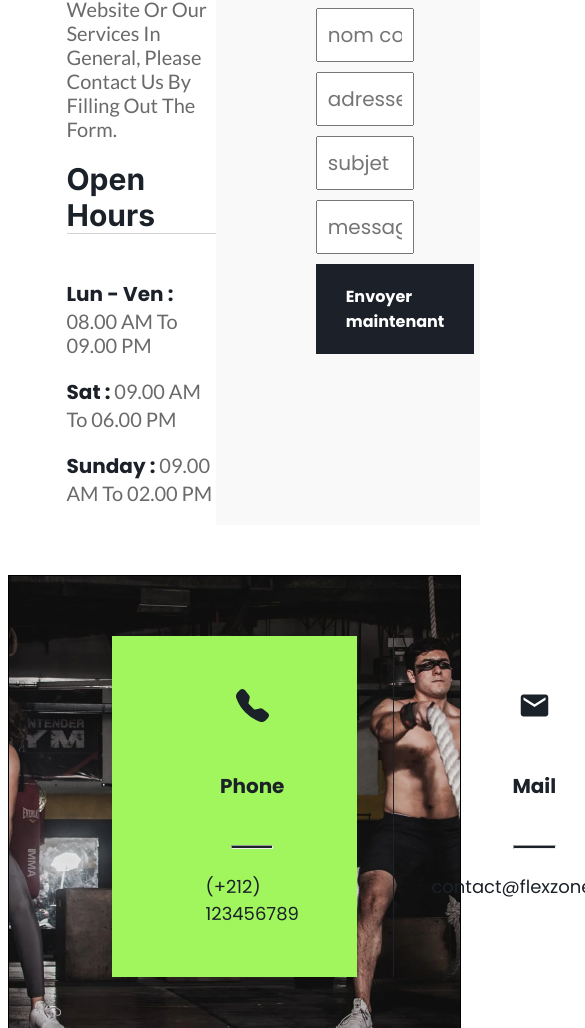
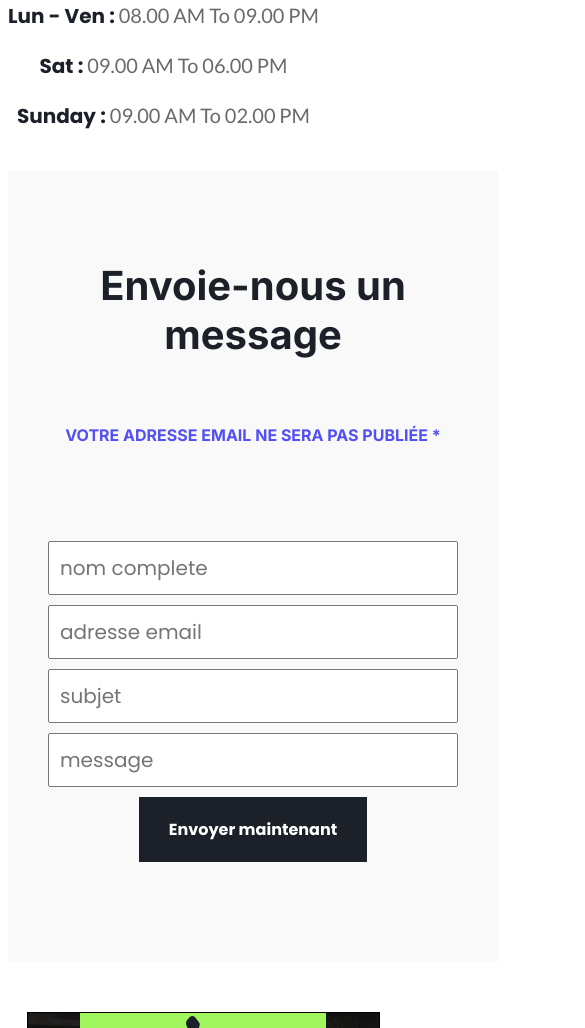
Before and after one commit to chanka1021/FlexZone, a React (Create React App) app: page /contact in a window 390 px wide. Shown: the part 972-2000 px from the top of the page, 585 px wide, since content can reach past the window. Built offline with nearby package versions, Linux system fonts and the light colour scheme.

Commit message:
Contactus & club padding

```diff
--- a/src/components/ContactUs.js
+++ b/src/components/ContactUs.js
@@ -12,7 +12,7 @@ function ContactUs() {
                     <p className='bv'>BIENVENUE SUR Flexzone</p>
                     <p className='getin'>Prenez contact avec nous</p>
                     <p className='text-horaires'>If you have any feedback or questions about our clubs, our website or our services in general, please contact us by filling out the form. </p>
-                    <div className='oh'>Open Hours</div>
+                    <div className='oh'>heures d'ouverture</div>
                     <div className='horaires'>
                         <p className='text-horaires'><a>Lun - Ven :</a> 08.00 AM to 09.00 PM</p>
                         <p className='text-horaires'><a>Sat :</a> 09.00 AM to 06.00 PM</p>
@@ -50,6 +50,7 @@ function ContactUs() {
                     </div>
                     <div class="verticalLine"></div>
 
+                    <div class="verticalLine"></div>
                     <div className='info1'>
                         <a><MdLocationOn /></a>
                         <p>Localisation</p>
--- a/src/components/styles/Clubs.css
+++ b/src/components/styles/Clubs.css
@@ -2,7 +2,7 @@
     display: flex;
     flex-wrap: wrap;
     justify-content: center;
-    padding: 10px 500px;
+    padding: 10px 50px  ;
     gap: 20px;
 }
 
--- a/src/components/styles/Contactus.css
+++ b/src/components/styles/Contactus.css
@@ -4,9 +4,9 @@
 }
 
 .bv {
-    color: #524FF5;
+  color: #524ff5;
   font-size: 20;
-    font-family: 'Inter', sans-serif;
+  font-family: "Inter", sans-serif;
   font-weight: 600;
   text-transform: uppercase;
 }
@@ -16,36 +16,36 @@
 }
 
 .getin {
-    color: #1C2129;
+  color: #1c2129;
   font-size: 40px;
-    font-family: 'Inter', sans-serif;
+  font-family: "Inter", sans-serif;
   font-weight: 700;
 }
 
 .text-horaires {
-    color: #6A6A6A;
+  color: #6a6a6a;
   font-size: 20px;
-    font-family: 'Lato', sans-serif;
+  font-family: "Lato", sans-serif;
   text-transform: capitalize;
   font-weight: 500;
 }
 
 .text-horaires a {
-    color: #1C2129;
+  color: #1c2129;
   font-weight: bold;
 }
 
 .oh {
-    color: #1B2129;
+  color: #1b2129;
   font-size: 30px;
-    font-family: 'Inter', sans-serif;
+  font-family: "Inter", sans-serif;
   font-weight: 600;
 }
 
 .horaires {
   width: fit-content;
   padding-top: 25px;
-    border-top: 1px solid #D3D3D3;
+  border-top: 1px solid #d3d3d3;
 }
 
 .ContactForm {
@@ -58,7 +58,7 @@
   display: flex;
   flex-direction: column;
   gap: 10px;
-    background-color: #F9F9F9;
+  background-color: #f9f9f9;
   padding: 50px;
   width: 60%;
 }
@@ -69,7 +69,7 @@
 }
 
 .sendbtn {
-    background-color: #1C2129;
+  background-color: #1c2129;
   color: white;
   width: fit-content;
   padding: 20px 30px;
@@ -92,22 +92,22 @@
   background-repeat: no-repeat;
   /* Do not repeat the image */
   background-size: cover;
-
 }
 
 .InfosContainer {
   display: flex;
   justify-content: space-between;
-    background-color: #A1F65E;
+  background-color: #a1f65e;
   width: 70%;
   margin: auto;
+  align-items: center;
 }
 
 .info1 {
   display: flex;
   flex-direction: column;
   align-items: center;
-    color: #1B2129;
+  color: #1b2129;
   font-size: 18px;
   gap: 15px;
   padding: 50px 100px;
@@ -115,21 +115,53 @@
 }
 
 .info1 a {
-    color: #1B2129;
+  color: #1b2129;
   font-size: 33px;
 }
 
 .info1 p {
   font-size: 20px;
   font-weight: bold;
-    color: #1B2129;
+  color: #1b2129;
 }
 
 .Devider {
   width: 50%;
   height: 2px;
-    background-color: #1B2129;
+  background-color: #1b2129;
 }
 .verticalLine {
-    border-left: 1px solid #1B2129;
+  border-left: 1px solid #1b2129;
 }
+
+@media (max-width: 480px) {
+  .ContactForm {
+    width: 100%;
+    flex-direction: column;
+    align-content: center;
+    text-align: center;
+  }
+  .Form {
+    width: 100%;
+    align-items: center;
+    margin-top: 20px;
+  }
+  .horaires {
+    margin-top: 20px;
+  }
+  .ContactInfos {
+    height: fit-content;
+    padding: 0;
+  }
+  .InfosContainer {
+    height: fit-content;
+    flex-direction: column;
+  }
+  .info1 {
+    width: 90%;
+    padding: 0;
+  }
+  .verticalLine {
+    display: none;
+  }
+}
```
Also changed, not shown: src/pages/Club.jsx (added, +9 -0 lines). Lines whose indentation alone changed are shown as unchanged.
